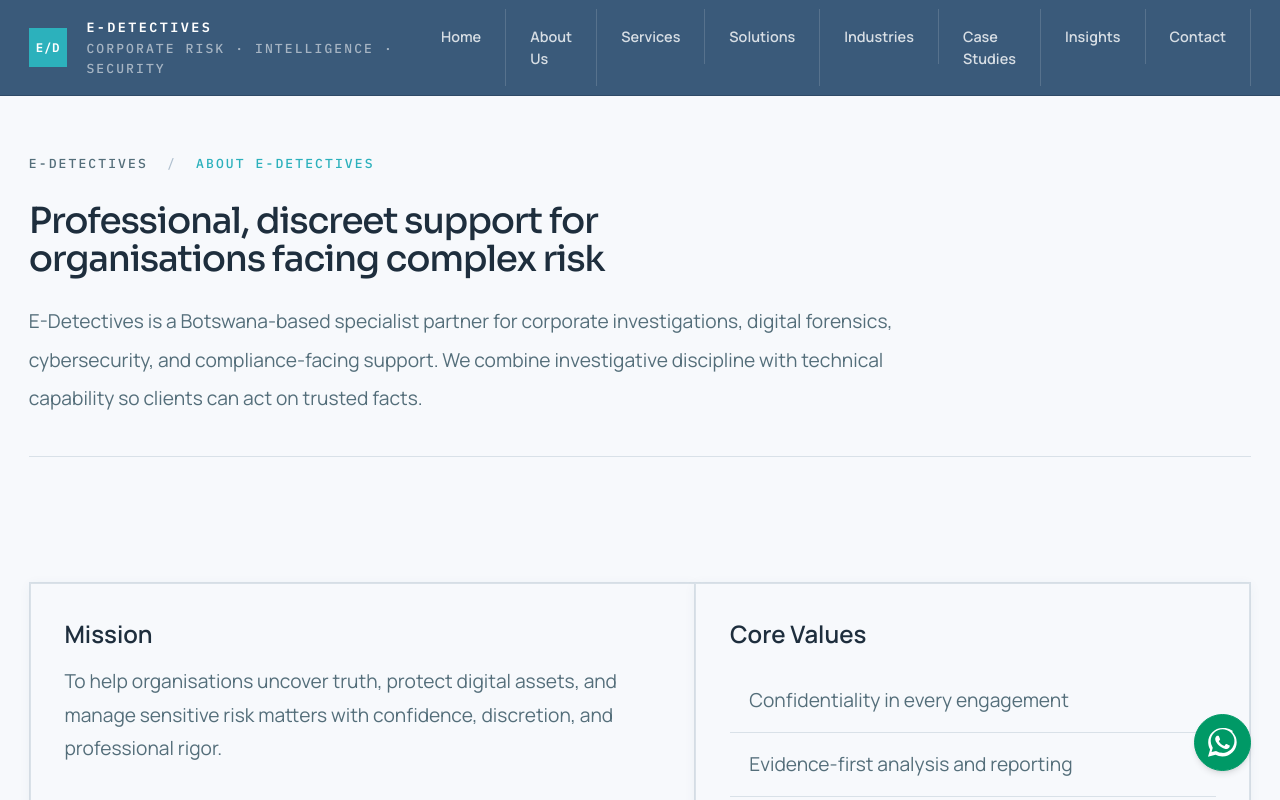
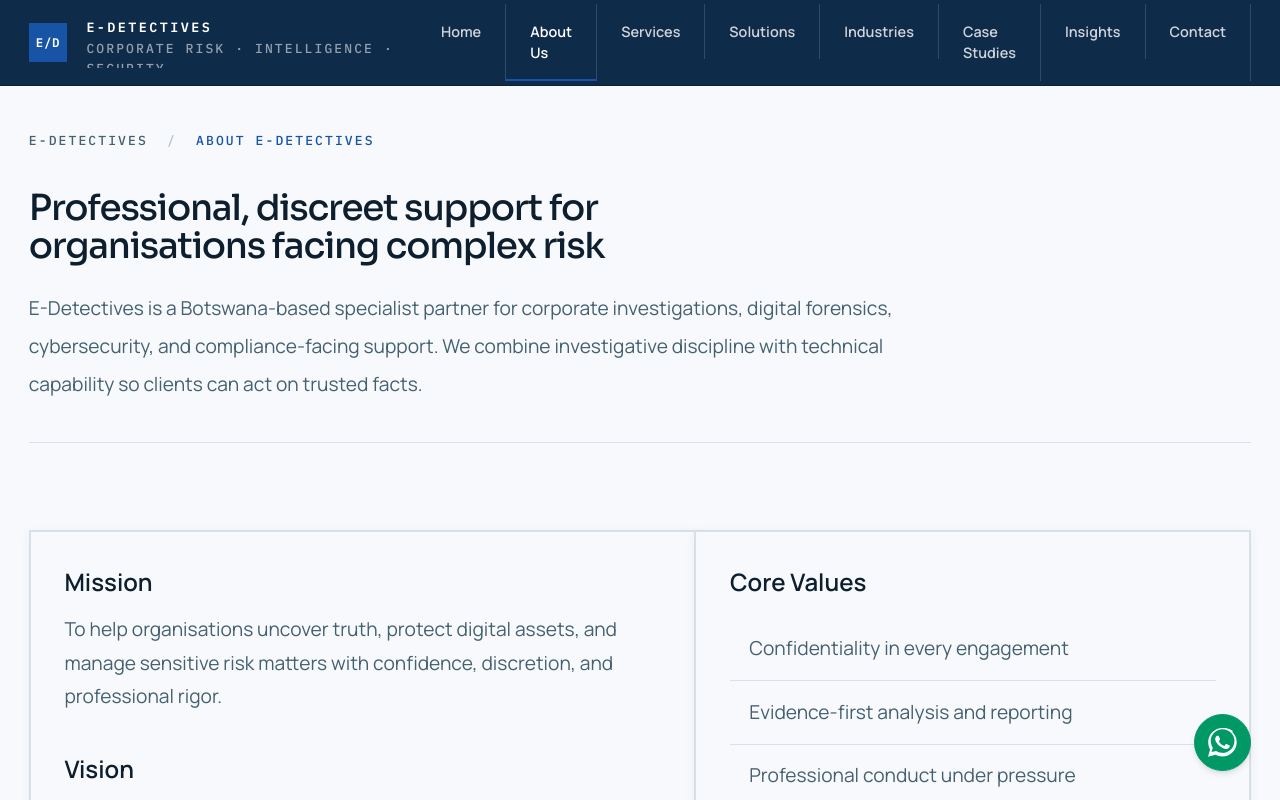
Before and after one commit to smitster1403/edetectives, a Next.js app: page /about in a window 1280 px wide. Shown: the top 800 px of the page. Built offline with nearby package versions, Linux system fonts and the light colour scheme.

Commit message:
- colour theme change to match actual company theme - navbar behaviour change with appropriate drop down menus - spacing changes to allow for more content on a generic screen.

```diff
--- a/app/about/page.tsx
+++ b/app/about/page.tsx
@@ -26,6 +26,7 @@
       />
 
       <section className="section-space page-shell">
+
         <div className="grid gap-0 lg:grid-cols-[1.2fr_1fr]" style={{ border: "1px solid var(--border)" }}>
           <article className="card-surface tile p-7" style={{ border: "1px solid var(--border)" }}>
             <h2 className="text-xl font-semibold" style={{ color: "var(--text-heading)" }}>Mission</h2>
@@ -52,7 +53,7 @@
           </article>
         </div>
 
-        <div className="mt-6 grid gap-0 md:grid-cols-2" style={{ border: "1px solid var(--border)" }}>
+        <div className="mt-12 grid gap-0 md:grid-cols-2" style={{ border: "1px solid var(--border)" }}>
           <MediaPlaceholder
             label="Leadership Portrait Placeholder"
             detail="Replace with founder or executive portrait image."
@@ -64,10 +65,9 @@
             ratio="portrait"
           />
         </div>
-      </section>
 
-      <section className="section-space page-shell pt-0">
-        <article className="card-surface tile p-7">
+        <section className="pt-10">
+          <article className="card-surface tile p-7 mt-6">
             <h2 className="text-xl font-semibold" style={{ color: "var(--text-heading)" }}>Leadership Snapshot</h2>
             <p className="mt-3 text-base leading-7" style={{ color: "var(--text-muted)" }}>
               E-Detectives operates with a multidisciplinary model spanning investigations,
@@ -77,6 +77,8 @@
             </p>
           </article>
         </section>
+
+      </section>
     </>
   );
 }
--- a/app/globals.css
+++ b/app/globals.css
@@ -4,31 +4,34 @@
 :root {
   color-scheme: light;
 
-  /* Backgrounds — soft cloud white / fintech light */
+  /* Backgrounds — soft cloud white */
   --bg-page:       #F7F9FC;      /* soft cloud white                      */
   --bg-subtle:     #EFF3F7;      /* panel / section background            */
-  --bg-muted:      #E0F7FA;      /* subtle cyan highlight cells           */
+  --bg-muted:      #E8EFF8;      /* subtle blue highlight cells           */
 
   /* Borders — cool neutral */
   --border:        #D9E1E8;      /* standard divider                      */
   --border-strong: #B0C0CF;      /* hover / emphasis                      */
 
   /* Text — blue-gray hierarchy */
-  --text-heading:  #1E2E3D;      /* deep blue-gray heading                */
-  --text-body:     #2B3E50;      /* readable body copy                    */
-  --text-muted:    #546E7A;      /* secondary / field labels — AA-compliant */
+  --text-heading:  #0D1E2E;      /* deep navy heading                     */
+  --text-body:     #1E2E3D;      /* readable body copy                    */
+  --text-muted:    #456070;      /* secondary / field labels — AA-compliant */
   --text-faint:    #8FA8B8;      /* placeholders                          */
 
-  /* Brand blue — structure & hierarchy (headers, navbars) */
-  --accent:        #3A5A7A;      /* calm professional blue                */
-  --accent-mid:    #2F4A67;      /* darker hover state                    */
-  --accent-soft:   #E8EFF5;      /* very light blue tint                  */
-  --accent-border: #B8CEDF;      /* blue-tinted border                    */
+  /* Brand navy — structure & hierarchy (headers, navbars) */
+  --accent:        #0F2B4A;      /* deep navy                             */
+  --accent-mid:    #0A2138;      /* darker navy hover                     */
+  --accent-soft:   #E3EBF5;      /* very light navy tint                  */
+  --accent-border: #A0BCDA;      /* navy-tinted border                    */
 
-  /* Teal — interactive emphasis only (buttons, links, hover) */
-  --teal:          #2CB1BC;      /* modern teal CTA                       */
-  --teal-mid:      #239AA5;      /* teal hover                            */
-  --teal-soft:     #E0F7FA;      /* very light cyan background            */
+  /* Blue — interactive emphasis (buttons, links, hover) */
+  --teal:          #1854A6;      /* strong medium blue — replaces teal    */
+  --teal-mid:      #124389;      /* darker blue hover                     */
+  --teal-soft:     #E8F0FB;      /* very light blue background            */
+
+  /* Light blue — for use on dark/video backgrounds */
+  --accent-on-dark: #8BBEF0;
 
   /* Status colors (used sparingly) */
   --status-success: #4CAF50;
@@ -149,18 +152,18 @@
   color: #ffffff;
   border: 1.5px solid var(--teal);
   transition: background 140ms ease, box-shadow 140ms ease, transform 100ms ease;
-  box-shadow: 0 2px 10px rgba(44, 177, 188, 0.30), 0 1px 3px rgba(0,0,0,0.10);
+  box-shadow: 0 2px 10px rgba(24, 84, 166, 0.30), 0 1px 3px rgba(0,0,0,0.10);
   cursor: pointer;
 }
 .btn-primary:hover {
   background: var(--teal-mid);
   border-color: var(--teal-mid);
-  box-shadow: 0 5px 18px rgba(44, 177, 188, 0.40), 0 2px 6px rgba(0,0,0,0.10);
+  box-shadow: 0 5px 18px rgba(24, 84, 166, 0.40), 0 2px 6px rgba(0,0,0,0.10);
   transform: translateY(-1px);
 }
 .btn-primary:active {
   transform: translateY(0);
-  box-shadow: 0 2px 8px rgba(44, 177, 188, 0.25);
+  box-shadow: 0 2px 8px rgba(24, 84, 166, 0.25);
 }
 
 /* Outline: transparent bg, blue border */
--- a/app/layout.tsx
+++ b/app/layout.tsx
@@ -49,7 +49,7 @@
         <div className="flex min-h-full flex-col">
           <SiteHeader />
           <ScrollToTop />
-          <main className="flex-1">{children}</main>
+          <main className="flex-1 pt-[3.8rem]">{children}</main>
           <SiteFooter />
           <WhatsAppFab />
         </div>
--- a/app/page.tsx
+++ b/app/page.tsx
@@ -37,7 +37,7 @@
             {/* Left — main copy */}
             <div className="flex-1 min-w-0">
               <span
-                className="kicker mb-3 block"
+                className="kicker mb-4 block"
                 style={{ color: "rgba(255,255,255,0.55)", borderColor: "rgba(255,255,255,0.2)" }}
               >
                 Corporate Risk & Intelligence · Botswana
@@ -46,10 +46,10 @@
                 className="section-title headline-balance mt-2 mb-6 max-w-2xl"
                 style={{ color: "#fff", fontWeight: 700 }}
               >
-                Discreet Investigations & Cyber Defence for High-Stakes Environments
+                Corporate Investigations, Digital Forensics & Cybersecurity for High-Stakes Environments
               </h1>
               <p className="max-w-lg text-base md:text-lg leading-8 text-white/80 mb-8">
-                Trusted by institutions and leadership teams for evidence-led investigations, digital forensics, and incident response. We help you act with confidence when the stakes are highest.
+                Trusted by institutions and leadership teams for expert corporate investigations, digital forensics, and cybersecurity services. We deliver evidence-led outcomes when the stakes are highest.
               </p>
               <div className="flex flex-col sm:flex-row gap-3">
                 <Link href="/contact" className="btn-primary">
@@ -65,7 +65,7 @@
             </div>
             {/* Right — capability index */}
             <div className="hidden lg:flex flex-col border-l border-white/15 pl-8 min-w-[260px] max-w-[320px]">
-              <p className="data-label mb-4" style={{ color: "var(--teal)" }}>
+              <p className="data-label mb-4" style={{ color: "rgba(255,255,255,0.5)" }}>
                 Capability Index
               </p>
               {services.map((service, i) => (
@@ -77,7 +77,7 @@
                 >
                   <span
                     className="shrink-0 w-9 font-mono text-[0.58rem] font-semibold tracking-widest transition-colors duration-200 group-hover:text-white"
-                    style={{ color: "var(--teal)" }}
+                    style={{ color: "rgba(255,255,255,0.55)" }}
                   >
                     {capabilityCodes[i]}
                   </span>
@@ -88,7 +88,7 @@
                   </span>
                   <span
                     className="shrink-0 text-[0.65rem] font-mono opacity-0 -translate-x-1 transition-all duration-200 group-hover:opacity-100 group-hover:translate-x-0"
-                    style={{ color: "var(--teal)" }}
+                    style={{ color: "rgba(255,255,255,0.8)" }}
                   >
                     →
                   </span>
@@ -153,7 +153,7 @@
             </div>
 
             {/* Right — firm parameters */}
-            <div>
+            {/* <div>
               <p className="data-label mb-4">Firm Parameters</p>
               {[
                 { label: "Primary Base",     value: "Gaborone, Botswana" },
@@ -170,7 +170,8 @@
                   </dd>
                 </div>
               ))}
-            </div>
+            </div> */}
+
           </div>
         </div>
       </section>
--- a/app/solutions/page.tsx
+++ b/app/solutions/page.tsx
@@ -20,11 +20,23 @@
       <section className="section-space page-shell">
         <div className="grid gap-0 md:grid-cols-2" style={{ border: "1px solid var(--border)" }}>
           {solutions.map((solution) => (
-            <article key={solution.slug} className="card-surface tile p-6" style={{ border: "1px solid var(--border)" }}>
+            <article id={solution.slug} key={solution.slug} className="card-surface tile p-6 flex flex-col" style={{ border: "1px solid var(--border)" }}>
               <h2 className="font-mono text-sm font-semibold tracking-wide" style={{ color: "var(--text-heading)" }}>{solution.name}</h2>
               <p className="mt-2 font-mono text-[0.65rem] tracking-[0.1em] uppercase" style={{ color: "var(--accent)" }}>{solution.tagline}</p>
-              <p className="mt-3 text-base leading-7" style={{ color: "var(--text-muted)" }}>{solution.description}</p>
-              <p className="mt-4 data-label">{solution.linkedService}</p>
+              <p className="mt-3 text-base leading-7 flex-1" style={{ color: "var(--text-muted)" }}>{solution.description}</p>
+              <div className="mt-4 flex items-center justify-between gap-4">
+                <p className="data-label">{solution.linkedService}</p>
+                {solution.externalUrl && (
+                  <a
+                    href={solution.externalUrl}
+                    target="_blank"
+                    rel="noopener noreferrer"
+                    className="btn-ghost shrink-0"
+                  >
+                    Visit {solution.name} →
+                  </a>
+                )}
+              </div>
             </article>
           ))}
         </div>
--- a/components/page-hero.tsx
+++ b/components/page-hero.tsx
@@ -6,10 +6,10 @@
 
 export function PageHero({ kicker, title, summary }: PageHeroProps) {
   return (
-    <section className="page-shell pt-12 pb-8">
+    <section className="page-shell pt-12 pb-0">
 
       {/* Breadcrumb */}
-      <div className="flex items-center gap-4 pb-6">
+      <div className="flex items-center gap-4 pb-8">
         <span className="data-label">E-Detectives</span>
         <span className="data-label" style={{ color: "var(--border-strong)" }}>/</span>
         <span className="data-label" style={{ color: "var(--teal)" }}>{kicker}</span>
--- a/components/site-footer.tsx
+++ b/components/site-footer.tsx
@@ -4,7 +4,7 @@
 export function SiteFooter() {
   return (
     <footer
-      className="mt-20"
+      className="mt-8"
       style={{ borderTop: "1px solid var(--accent-mid)", background: "var(--accent)" }}
     >
       <div className="mx-auto w-full max-w-7xl px-6 py-16">
--- a/components/site-header.tsx
+++ b/components/site-header.tsx
@@ -34,7 +34,16 @@
 export function SiteHeader() {
   const [mobileOpen, setMobileOpen] = useState(false);
   const [openSubmenu, setOpenSubmenu] = useState<string | null>(null);
+  const [scrolled, setScrolled] = useState(false);
   const pathname = usePathname();
+  const isActive = (href: string) =>
+    href === "/" ? pathname === "/" : pathname.startsWith(href);
+
+  useEffect(() => {
+    const onScroll = () => setScrolled(window.scrollY > 40);
+    window.addEventListener("scroll", onScroll, { passive: true });
+    return () => window.removeEventListener("scroll", onScroll);
+  }, []);
 
   // Close all menus on route change
   useEffect(() => {
@@ -47,16 +56,35 @@
   }
 
   return (
-    <header className="sticky top-0 z-40 w-full" style={{ background: "var(--accent)", borderBottom: "1px solid var(--accent-mid)" }}>
+    <header
+      className="fixed inset-x-0 top-0 z-40 w-full"
+      style={{
+        background: "var(--accent)",
+        borderBottom: "1px solid var(--accent-mid)",
+        boxShadow: scrolled ? "0 4px 20px rgba(0,0,0,0.22)" : "none",
+        transition: "box-shadow 250ms ease",
+      }}
+    >
 
       {/* ── Main header row ─────────────────────────────────────────── */}
       <div className="mx-auto flex w-full max-w-7xl items-center justify-between px-6">
 
         {/* Brand lockup */}
-        <Link href="/" className="flex items-center gap-4 py-3.5">
+        <Link
+          href="/"
+          className="flex items-center gap-4"
+          style={{ paddingBlock: scrolled ? "0.5rem" : "0.875rem", transition: "padding 250ms ease" }}
+        >
           <div
-            className="inline-flex h-8 w-8 shrink-0 items-center justify-center text-[0.65rem] font-semibold tracking-wider"
-            style={{ background: "var(--teal)", color: "#ffffff", fontFamily: "var(--font-mono)" }}
+            className="inline-flex shrink-0 items-center justify-center text-[0.65rem] font-semibold tracking-wider"
+            style={{
+              background: "var(--teal)",
+              color: "#ffffff",
+              fontFamily: "var(--font-mono)",
+              width: scrolled ? "1.75rem" : "2rem",
+              height: scrolled ? "1.75rem" : "2rem",
+              transition: "width 250ms ease, height 250ms ease",
+            }}
             aria-label="E-Detectives logo"
           >
             E/D
@@ -68,7 +96,17 @@
             >
               E-Detectives
             </p>
-            <p className="data-label mt-0.5" style={{ color: "rgba(255,255,255,0.55)" }}>Corporate Risk · Intelligence · Security</p>
+            <p
+              className="data-label"
+              style={{
+                color: "rgba(255,255,255,0.55)",
+                maxHeight: scrolled ? "0" : "1.5rem",
+                opacity: scrolled ? 0 : 1,
+                overflow: "hidden",
+                marginTop: scrolled ? 0 : "0.125rem",
+                transition: "max-height 250ms ease, opacity 200ms ease, margin-top 250ms ease",
+              }}
+            >Corporate Risk · Intelligence · Security</p>
           </div>
         </Link>
 
@@ -81,8 +119,14 @@
                 {/* Clicking the label navigates to /services; hovering shows the dropdown */}
                 <Link
                   href={item.href}
-                  className="flex items-center gap-1.5 border-r px-5 py-3.5 text-[0.75rem] font-semibold transition hover:bg-white/10"
-                  style={{ borderColor: "rgba(255,255,255,0.15)", color: "rgba(255,255,255,0.8)" }}
+                  className="flex items-center gap-1.5 border-r px-5 text-[0.75rem] font-semibold hover:bg-white/10"
+                  style={{
+                    borderColor: "rgba(255,255,255,0.15)",
+                    color: isActive(item.href) ? "#ffffff" : "rgba(255,255,255,0.8)",
+                    boxShadow: isActive(item.href) ? "inset 0 -2px 0 var(--teal)" : "none",
+                    paddingBlock: scrolled ? "0.5rem" : "0.875rem",
+                    transition: "padding 250ms ease, background 140ms ease, color 140ms ease",
+                  }}
                 >
                   {item.label}
                 </Link>
@@ -143,8 +187,14 @@
               <Link
                 key={item.href}
                 href={item.href}
-                className="border-r px-5 py-3.5 text-[0.75rem] font-semibold transition hover:bg-white/10"
-                style={{ borderColor: "rgba(255,255,255,0.15)", color: "rgba(255,255,255,0.8)" }}
+                className="border-r px-5 text-[0.75rem] font-semibold hover:bg-white/10"
+                style={{
+                  borderColor: "rgba(255,255,255,0.15)",
+                  color: isActive(item.href) ? "#ffffff" : "rgba(255,255,255,0.8)",
+                  boxShadow: isActive(item.href) ? "inset 0 -2px 0 var(--teal)" : "none",
+                  paddingBlock: scrolled ? "0.5rem" : "0.875rem",
+                  transition: "padding 250ms ease, background 140ms ease, color 140ms ease",
+                }}
               >
                 {item.label}
               </Link>
@@ -202,7 +252,10 @@
                   <Link
                     href={item.href}
                     className="flex-1 px-6 py-4 text-sm font-semibold"
-                    style={{ color: "rgba(255,255,255,0.85)" }}
+                    style={{
+                      color: isActive(item.href) ? "#ffffff" : "rgba(255,255,255,0.85)",
+                      borderLeft: isActive(item.href) ? "2px solid var(--teal)" : "2px solid transparent",
+                    }}
                   >
                     {item.label}
                   </Link>
@@ -265,8 +318,9 @@
                 href={item.href}
                 className="px-6 py-4 text-sm font-semibold transition hover:bg-white/10"
                 style={{
-                  color: "rgba(255,255,255,0.85)",
+                  color: isActive(item.href) ? "#ffffff" : "rgba(255,255,255,0.85)",
                   borderBottom: "1px solid rgba(255,255,255,0.08)",
+                  borderLeft: isActive(item.href) ? "2px solid var(--teal)" : "2px solid transparent",
                 }}
               >
                 {item.label}
--- a/lib/site-content.ts
+++ b/lib/site-content.ts
@@ -13,6 +13,7 @@
   tagline: string;
   description: string;
   linkedService: string;
+  externalUrl?: string;
 };
 
 export type Industry = {
@@ -214,6 +215,7 @@
     description:
       "ScamDetect helps organisations identify emerging fraud and scam patterns quickly, then coordinate controls, communications, and investigations before losses escalate.",
     linkedService: "Corporate Investigations",
+    externalUrl: "https://www.scamdetect.co.bw",
   },
   {
     name: "IRRaaS",
@@ -436,7 +438,11 @@
     href: "/services",
     children: services.map((s) => ({ label: s.title, href: `/services/${s.slug}` })),
   },
-  { label: "Solutions", href: "/solutions" },
+  {
+    label: "Solutions",
+    href: "/solutions",
+    children: solutions.map((s) => ({ label: s.name, href: `/solutions#${s.slug}` })),
+  },
   {
     label: "Industries",
     href: "/industries",
```
Lines whose indentation alone changed are shown as unchanged.
